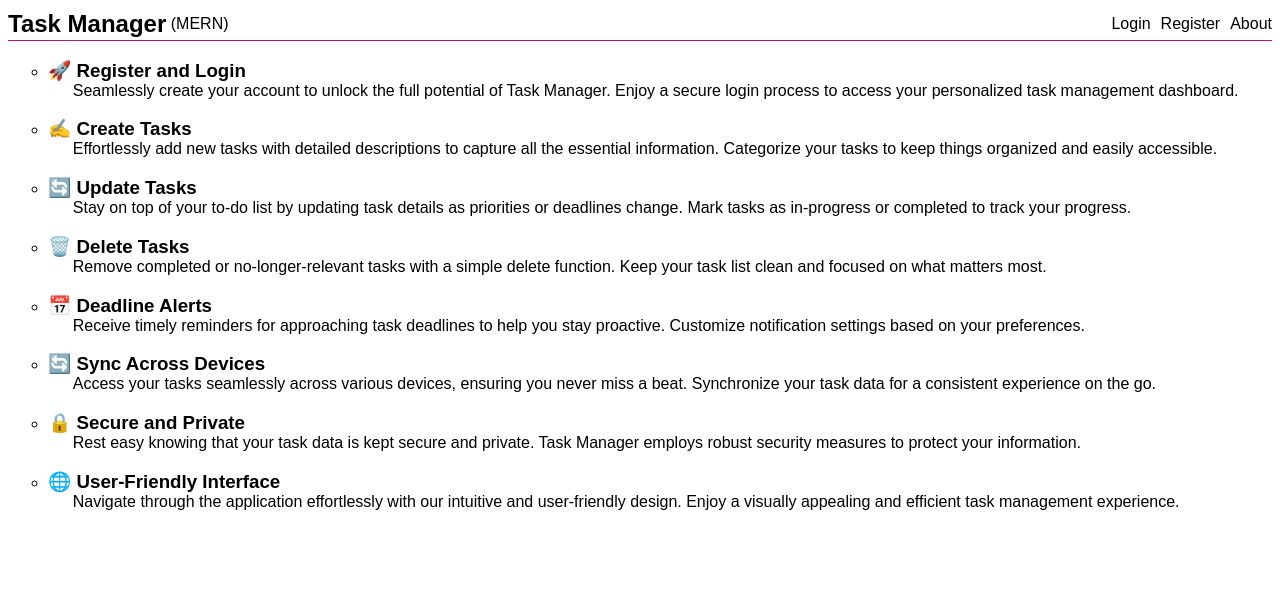
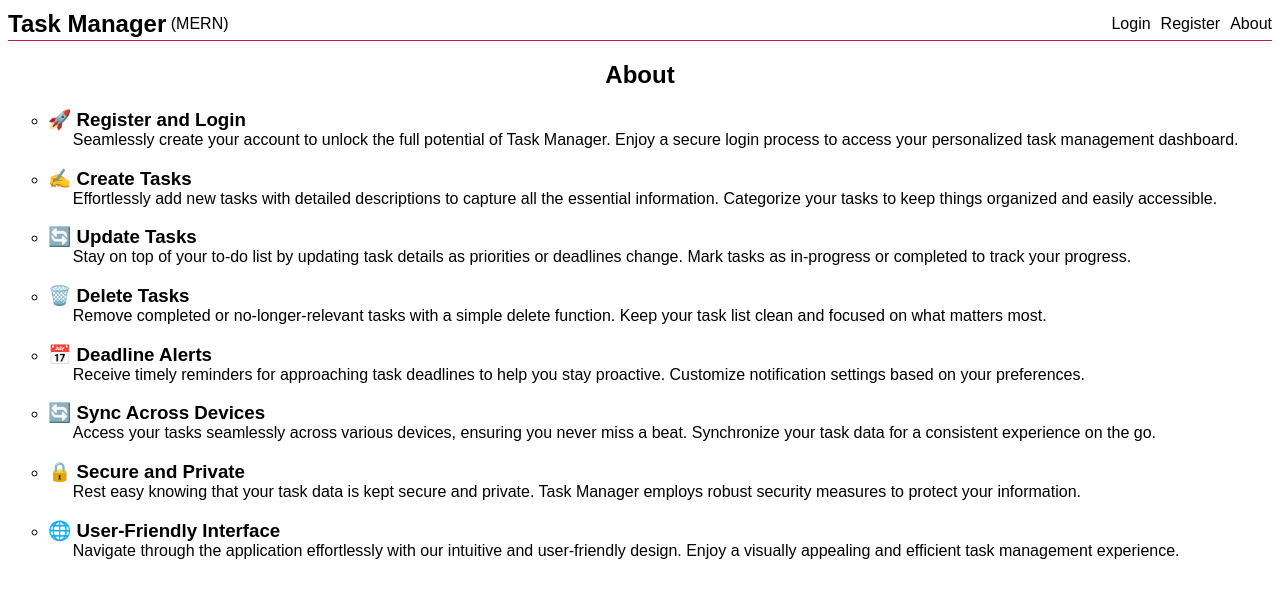
Before and after one commit to rvijaykr10/task-manager-mern-app, a React app in the folder frontend/: page /about in a window 1280 px wide. Shown: the top 598 px of the page. Built offline with nearby package versions, Linux system fonts and the light colour scheme.

Commit message:
about heading added

```diff
--- a/frontend/src/components/About/About.jsx
+++ b/frontend/src/components/About/About.jsx
@@ -4,6 +4,7 @@ import styles from "./About.scss";
 const About = () => {
   return (
     <div className={styles.about}>
+      <h2>About</h2>
       <ul>
         <li>
           <h3>🚀 Register and Login</h3>
--- a/frontend/src/components/About/About.scss
+++ b/frontend/src/components/About/About.scss
@@ -1,5 +1,8 @@
 @import "../../styles/base.scss";
 .about {
+  h2 {
+    text-align: center;
+  }
   ul {
     li {
       list-style: circle;
```
